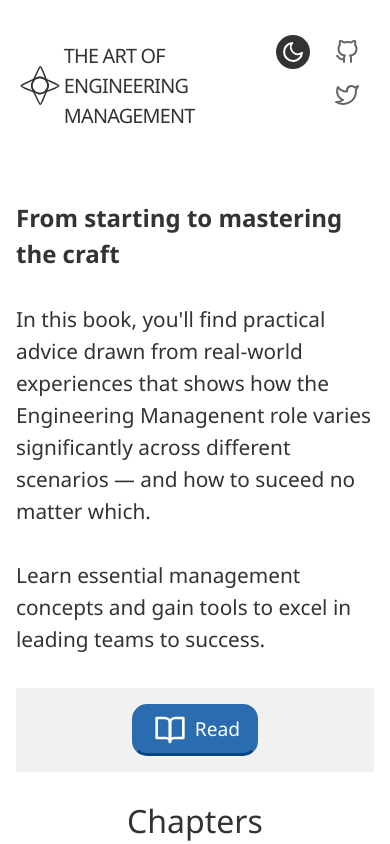
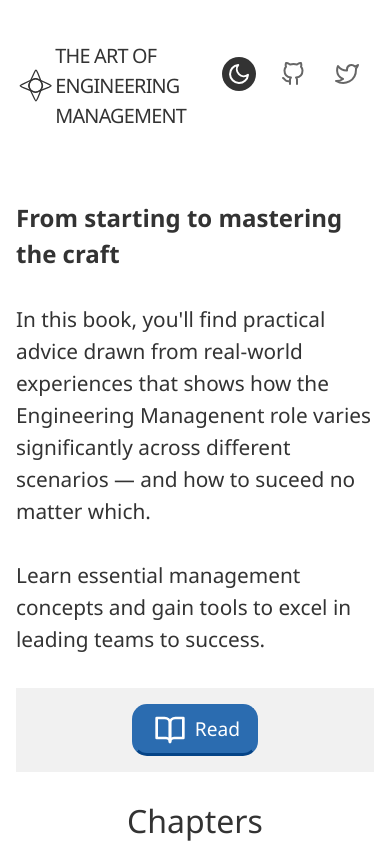
Before and after one commit to JampaUchoa/the-art-of-engineering-management, a Next.js app: page / in a window 390 px wide. Shown: the top 844 px of the page. Built offline with nearby package versions, Linux system fonts and the light colour scheme.

Commit message:
fix logo

```diff
--- a/src/app/_components/header/header.scss
+++ b/src/app/_components/header/header.scss
@@ -1,6 +1,7 @@
 .header{
 
-    display: flex;
+    display: grid;
+    grid-template-columns: 1fr 1fr 1fr;
     justify-content: space-around;
     align-items: center;
     .side-links{
@@ -43,3 +44,8 @@
 
 
 }
+@media (max-width: 768px) {
+    .header{
+        grid-template-columns: 0 1fr auto;
+    }
+}
```
